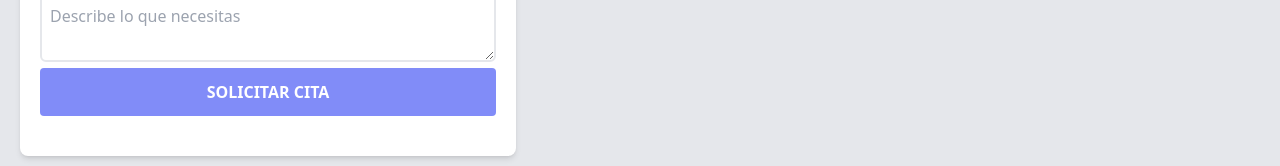
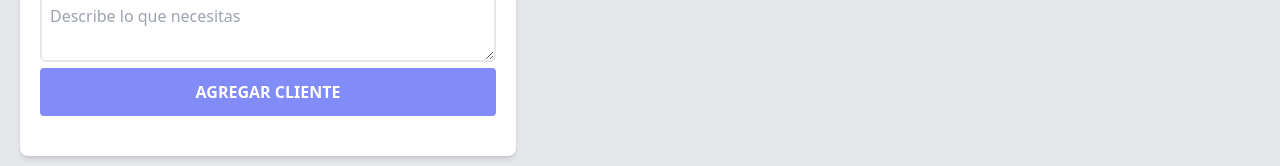
Before and after one commit to AbrahanEFH/agenda-react, a React (Vite) app: page / in a window 1280 px wide. Shown: the part 764-930 px from the top of the page. Built offline with nearby package versions, Linux system fonts and the light colour scheme.

Commit message:
Boton editar cliente

```diff
--- a/src/components/Formulario.jsx
+++ b/src/components/Formulario.jsx
@@ -151,7 +151,7 @@ const Formulario = ({ clientes, setClientes, cliente }) => {
             </div>
             <input type="submit"
                     className="bg-indigo-400 w-full rounded p-3 text-white uppercase font-bold hover:bg-indigo-700 cursor-pointer"
-                    value="Solicitar Cita"
+                    value={ cliente.id ? 'Editar Cliente' : 'Agregar Cliente' }
 
             />
         </form>
```
